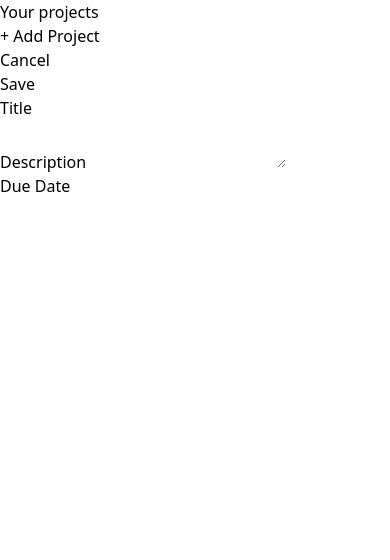
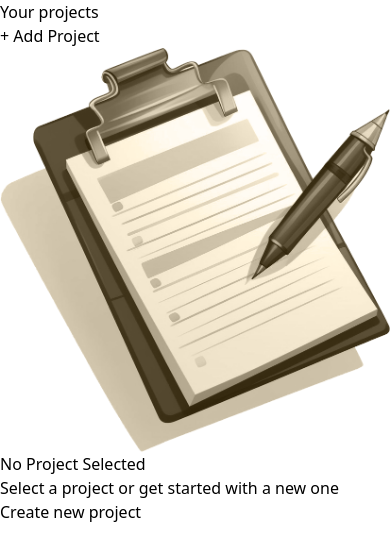
Before and after one commit to KaretnikovAlex/React-project-management, a React (Vite) app: page / in a window 390 px wide. Shown: the top 560 px of the page. Built offline with nearby package versions, Linux system fonts and the light colour scheme.

Commit message:
collecting data from inputs

```diff
--- a/src/App.jsx
+++ b/src/App.jsx
@@ -1,11 +1,49 @@
 import { NewProject } from "./components/NewProject";
 import { ProjectsSidebar } from "./components/ProjectsSidebar";
+import { NoProjectSelected } from "./components/NoProjectSelected"
+import { useState } from "react";
 
 function App() {
+  const [projectState, setProjectState] = useState({
+    selectedProject: undefined,
+    projects: []
+  });
+
+  function handleStartAddProject() {
+    setProjectState(prevState => {
+      return {
+        ...prevState,
+        selectedProjectId: null,
+      }
+    })
+  }
+
+  function handleAddProject(projectData) {
+    setProjectState(prevState => {
+      const newProject = {
+        ...projectData,
+        id: Math.random()
+      }
+      return {
+        ...prevState,
+        projects: [...prevState.projects, newProject]
+      }
+    })
+  }
+
+  console.log(projectState)
+  let content;
+
+  if (projectState.selectedProjectId === null) {
+    content = <NewProject onAdd={handleAddProject}/>
+  } else {
+    content = <NoProjectSelected onStartAddProject={handleStartAddProject} />
+  }
+
   return (
     <main className="h-screen my-8 flex gap-8">
-      <ProjectsSidebar />
-      <NewProject />
+      <ProjectsSidebar onStartAddProject={handleStartAddProject} />
+      {content}
     </main>
   );
 }
--- /dev/null
+++ b/src/components/Button.jsx
@@ -0,0 +1,5 @@
+export function Button({ children, ...props }) {
+    return (
+        <button className="px-4 py-2 text-xs md:text-base rounded-md bg-stone-700 text-stone-400 hover:bg-stone-600 hover:text-stone-100" {...props}>{children}</button>
+    )
+}
--- a/src/components/Input.jsx
+++ b/src/components/Input.jsx
@@ -1,13 +1,17 @@
-export function Input({ label, textarea, ...props }) {
+import { forwardRef } from "react";
+
+const Input = forwardRef (function Input({ label, textarea, ...props }, ref) {
     const classes = "w-full p-1 border-b-2 rounded-sm border-stone-300 bg-stone-200 text-stone-600 focus:outline-none focus:border-stone-600";
     return (
         <p className="flex flex-col gap-1 my-4">
             <label className="text-sm font-bold uppercase text-stone-500">{label}</label>
             {textarea ? (
-                <textarea className={classes} {...props} />
+                <textarea ref={ref} className={classes} {...props} />
             ) : (
-                <input className={classes} {...props} />
+                <input ref={ref} className={classes} {...props} />
             )}
         </p>
     )
-}
+});
+
+export default Input;
--- a/src/components/NewProject.jsx
+++ b/src/components/NewProject.jsx
@@ -1,16 +1,38 @@
-import { Input } from "./Input";
+import  Input  from "./Input";
+import { useRef } from "react";
 
-export function NewProject() {
+export function NewProject({ onAdd }) {
+    const title = useRef();
+    const description = useRef();
+    const dueDate = useRef();
+
+    function handleSave() {
+        const enteredTitle = title.current.value;
+        const enteredDescription = description.current.value;
+        const enteredDueDate = dueDate.current.value;
+
+        // validation TODO
+
+        onAdd({
+            title: enteredTitle,
+            description: enteredDescription,
+            dueDate: enteredDueDate
+        });
+    }
+
     return (
         <div className="w-[35rem] mt-16">
             <menu className="flex items-center justify-end gap-4 my-4">
                 <li><button className="text-stone-800 hover:text-stone-950">Cancel</button></li>
-                <li><button className="px-6 py-2 rounded-md bg-stone-800 text-stone-50 hover:bg-stone-950">Save</button></li>
+                <li><button
+                    className="px-6 py-2 rounded-md bg-stone-800 text-stone-50 hover:bg-stone-950"
+                    onClick={handleSave}
+                >Save</button></li>
             </menu>
             <div>
-                <Input label="Title"/>
-                <Input label="Description" textarea={true}/>
-                <Input label="Due Date"/>
+                <Input type="text" ref={title} label="Title" />
+                <Input ref={description} label="Description" textarea={true} />
+                <Input type="date" ref={dueDate} label="Due Date" />
             </div>
         </div>
     )
--- /dev/null
+++ b/src/components/NoProjectSelected.jsx
@@ -0,0 +1,15 @@
+import noProjectImage from '../assets/no-projects.png';
+import { Button } from './Button';
+
+export function NoProjectSelected({ onStartAddProject }) {
+    return (
+        <div className="mt-24 text-center w-2/3">
+            <img src={noProjectImage} alt="An empty task list" className="w-16 h-16 object-contain mx-auto" />
+            <h2 className="text-xl font-bold text-stone-500 my-4">No Project Selected</h2>
+            <p className="text-stone-400 mb-4">Select a project or get started with a new one</p>
+            <p className="mt-8">
+                <Button onClick={onStartAddProject}>Create new project</Button>
+            </p>
+        </div>
+    )
+}
--- a/src/components/ProjectsSidebar.jsx
+++ b/src/components/ProjectsSidebar.jsx
@@ -1,9 +1,11 @@
-export function ProjectsSidebar() {
+import { Button } from "./Button";
+
+export function ProjectsSidebar({ onStartAddProject }) {
     return (
         <aside className="w-1/3 px-8 py-16 bg-stone-900 text-stone-50 md:w-72 rounded-r-xl">
             <h2 className="mb-8 font-bold uppercase md:text-xl text-stone-200">Your projects</h2>
             <div>
-                <button className="px-4 py-2 text-xs md:text-base rounded-md bg-stone-700 text-stone-400 hover:bg-stone-600 hover:text-stone-100">+ Add Project</button>
+                <Button onClick={onStartAddProject}>+ Add Project</Button>
             </div>
             <ul>
 
```
